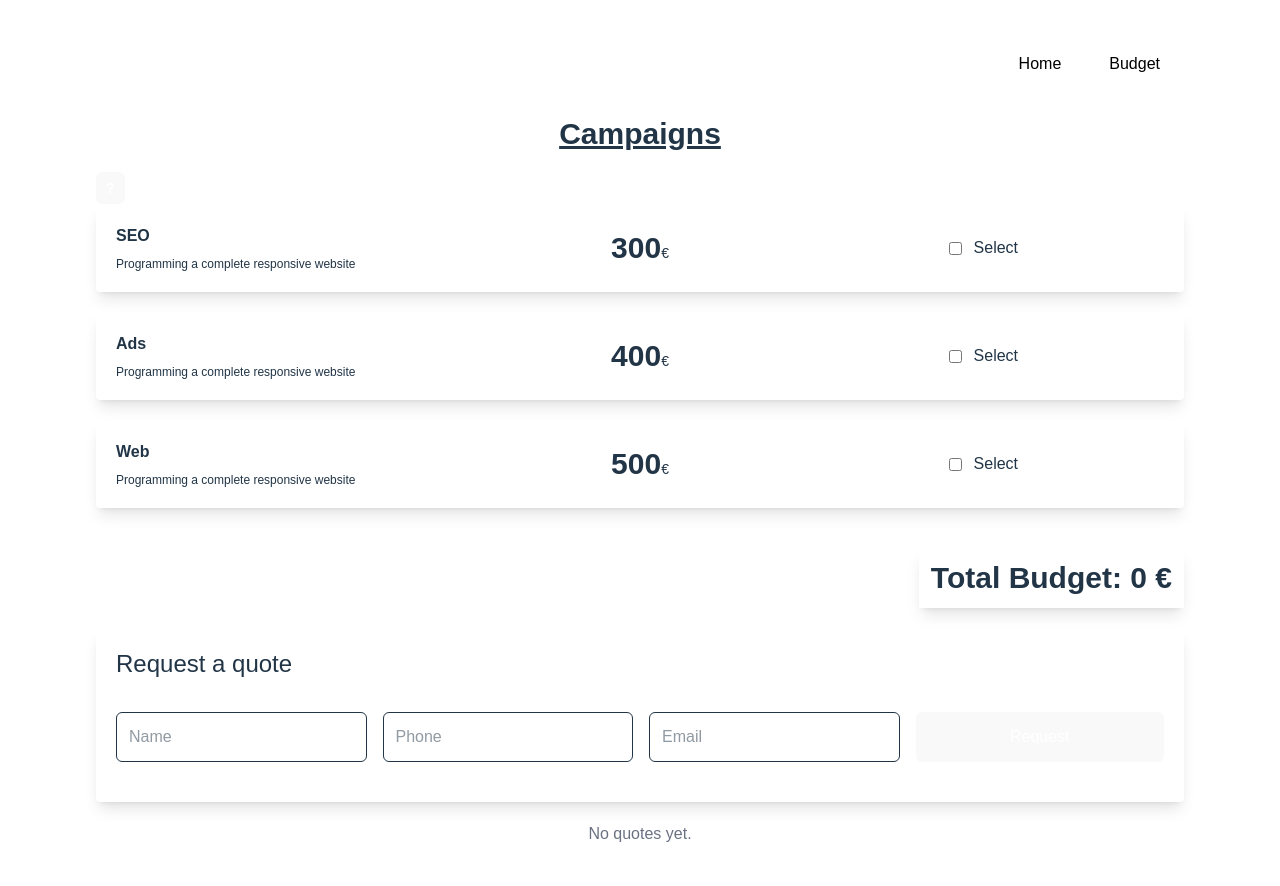
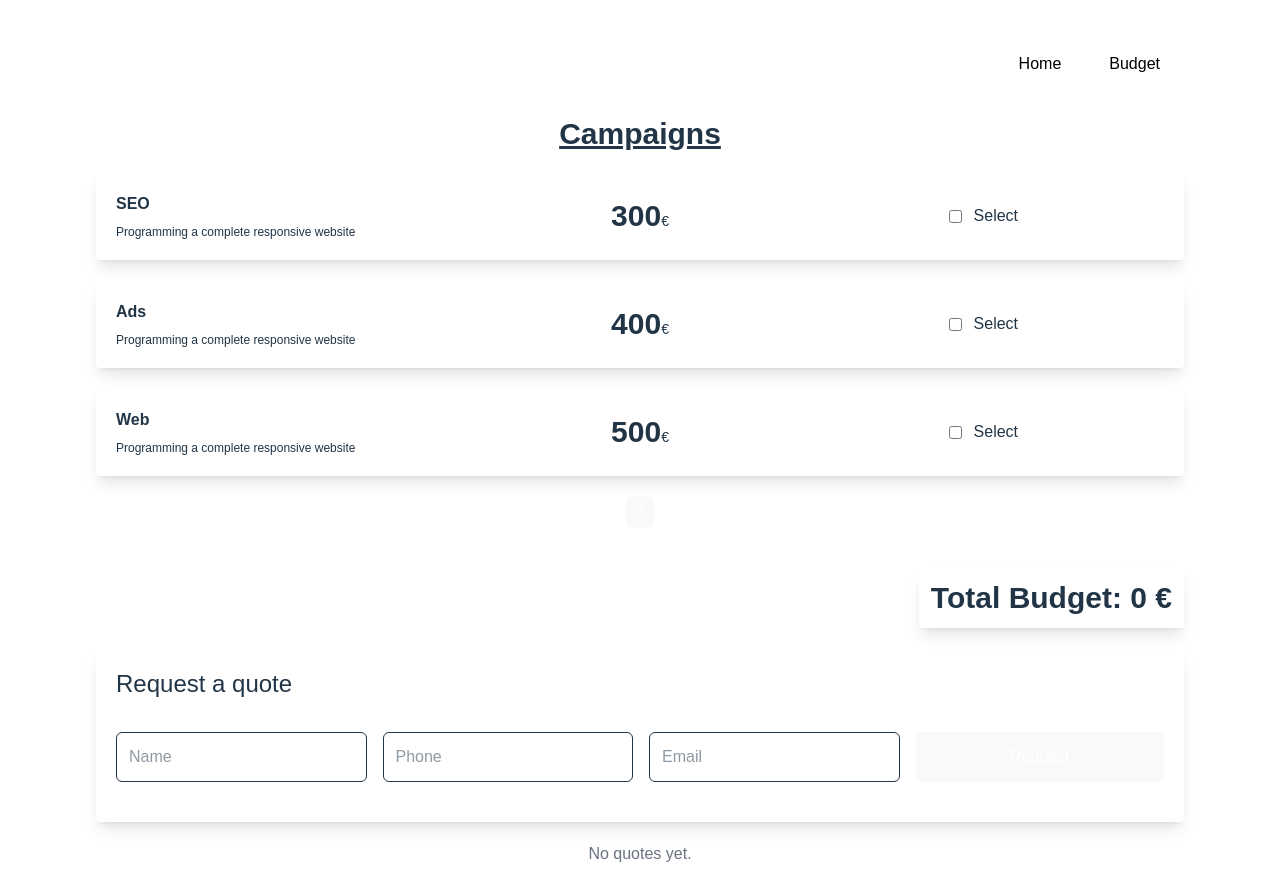
Before and after one commit to EdgarZerpaZG/sprint-6-react, a React (Vite) app: page /budget in a window 1280 px wide. Built offline with nearby package versions, Linux system fonts and the light colour scheme.

Commit message:
added ID campaigns for easy use of the components

```diff
--- a/src/components/campaigns/box/box.tsx
+++ b/src/components/campaigns/box/box.tsx
@@ -3,7 +3,7 @@ import type { BoxProps } from "./boxTypes";
 import { Count } from "./../count/count";
 import { useBudget } from "../../budget/budgetContext";
 
-export default function Box({ campaign, description, price }: BoxProps) {
+export default function Box({ campaign, id, description, price }: BoxProps) {
   const [checked, setChecked] = useState(false);
   const [boxTotal, setBoxTotal] = useState(price);
   const { updateTotal, addService, removeService } = useBudget();
@@ -36,7 +36,7 @@ export default function Box({ campaign, description, price }: BoxProps) {
   }, [checked]);
 
   return (
-    <div className="shadow-lg mb-5 rounded-sm">
+    <div className="shadow-lg mb-5 rounded-sm" id={id}>
       <div className="p-5 block lg:flex">
         <div className="flex-1 text-center lg:text-left mb-5 lg:mb-0">
           <h4 className="font-bold mb-2">{campaign}</h4>
--- a/src/components/campaigns/box/boxTypes.tsx
+++ b/src/components/campaigns/box/boxTypes.tsx
@@ -1,5 +1,6 @@
 export interface BoxProps {
     campaign: string;
+    id: string;
     description: string;
     price: number;
 }
--- a/src/components/campaigns/campaigns.tsx
+++ b/src/components/campaigns/campaigns.tsx
@@ -3,9 +3,9 @@ import Box from './box/box'
 export default function Campaigns() {
     return (
     <>
-      <Box campaign="SEO" description="Programming a complete responsive website" price={300} />
-      <Box campaign="Ads" description="Programming a complete responsive website" price={400} />
-      <Box campaign="Web" description="Programming a complete responsive website" price={500} />
+      <Box campaign="SEO" id="seo" description="Programming a complete responsive website" price={300} />
+      <Box campaign="Ads" id="ads" description="Programming a complete responsive website" price={400} />
+      <Box campaign="Web" id="web" description="Programming a complete responsive website" price={500} />
     </>
   )
 }
--- a/src/components/modal/modal.tsx
+++ b/src/components/modal/modal.tsx
@@ -1,7 +1,8 @@
 export default function Modal() {
     return (
         <>
-            <button command="show-modal" commandfor="dialog" className="cursor-pointer rounded-md bg-black px-2.5 py-1.5 text-sm font-semibold text-white inset-ring inset-ring-white/5 hover:bg-gray-500">?</button>
+        <div className="flex justify-center">
+            <button command="show-modal" commandfor="dialog" className="cursor-pointer rounded-md bg-black px-2.5 py-1.5 text-sm font-semibold text-white hover:bg-gray-500">?</button>
                 <el-dialog>
                 <dialog id="dialog" aria-labelledby="dialog-title" className="fixed inset-0 size-auto max-h-none max-w-none overflow-y-auto bg-transparent backdrop:bg-transparent">
                     <el-dialog-backdrop className="fixed inset-0 bg-gray-900/50 transition-opacity data-closed:opacity-0 data-enter:duration-300 data-enter:ease-out data-leave:duration-200 data-leave:ease-in"></el-dialog-backdrop>
@@ -25,6 +26,7 @@ export default function Modal() {
                     </div>
                 </dialog>
                 </el-dialog>
+        </div>
         </>
     )
 }
--- a/src/pages/Budget.tsx
+++ b/src/pages/Budget.tsx
@@ -12,10 +12,10 @@ export default function BudgetMain() {
                 <section className="mb-5">
                     <div>
                         <Title style="text-center text-3xl font-bold underline pb-5" title='Campaigns' />
-                        <Modal />
                     </div>
                     <div>
                         <Campaigns />
+                        <Modal />
                     </div>
                     <div>
                         <Budget />
```
